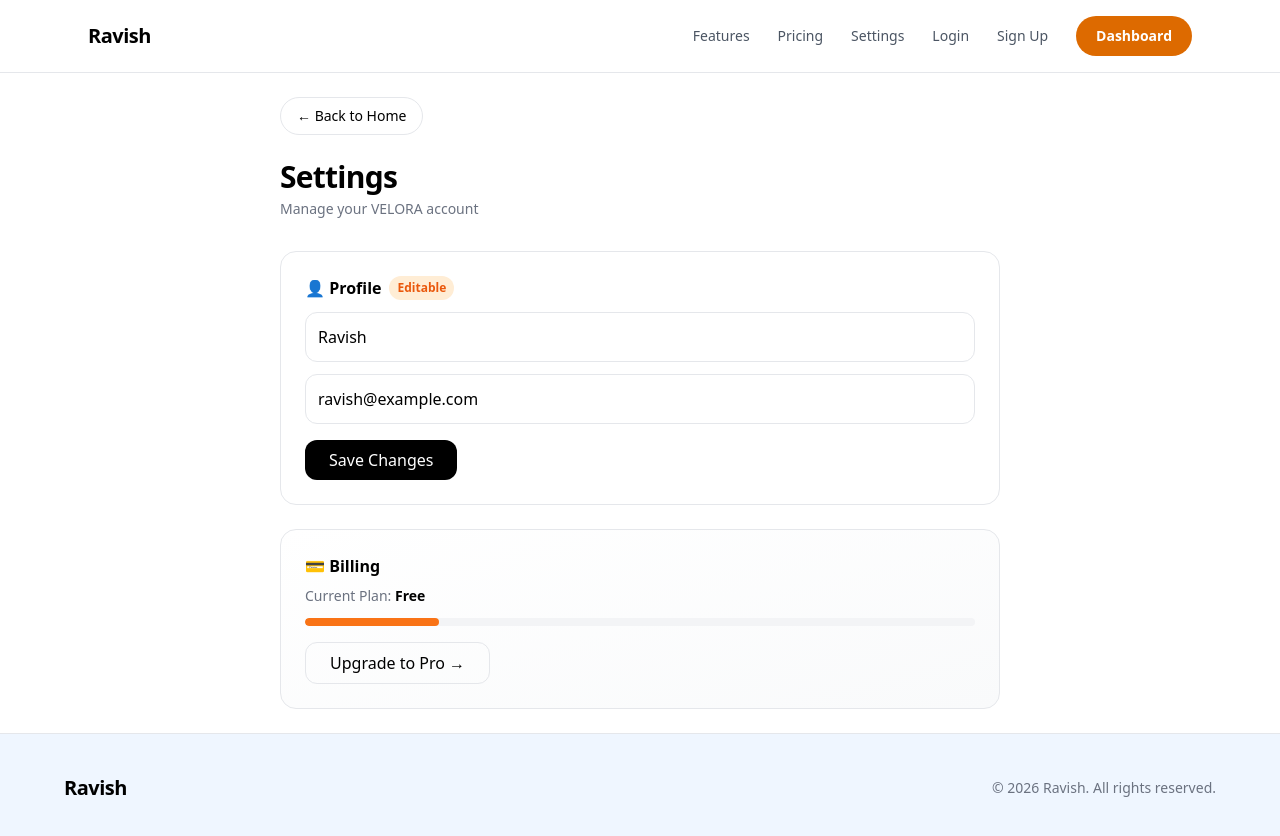
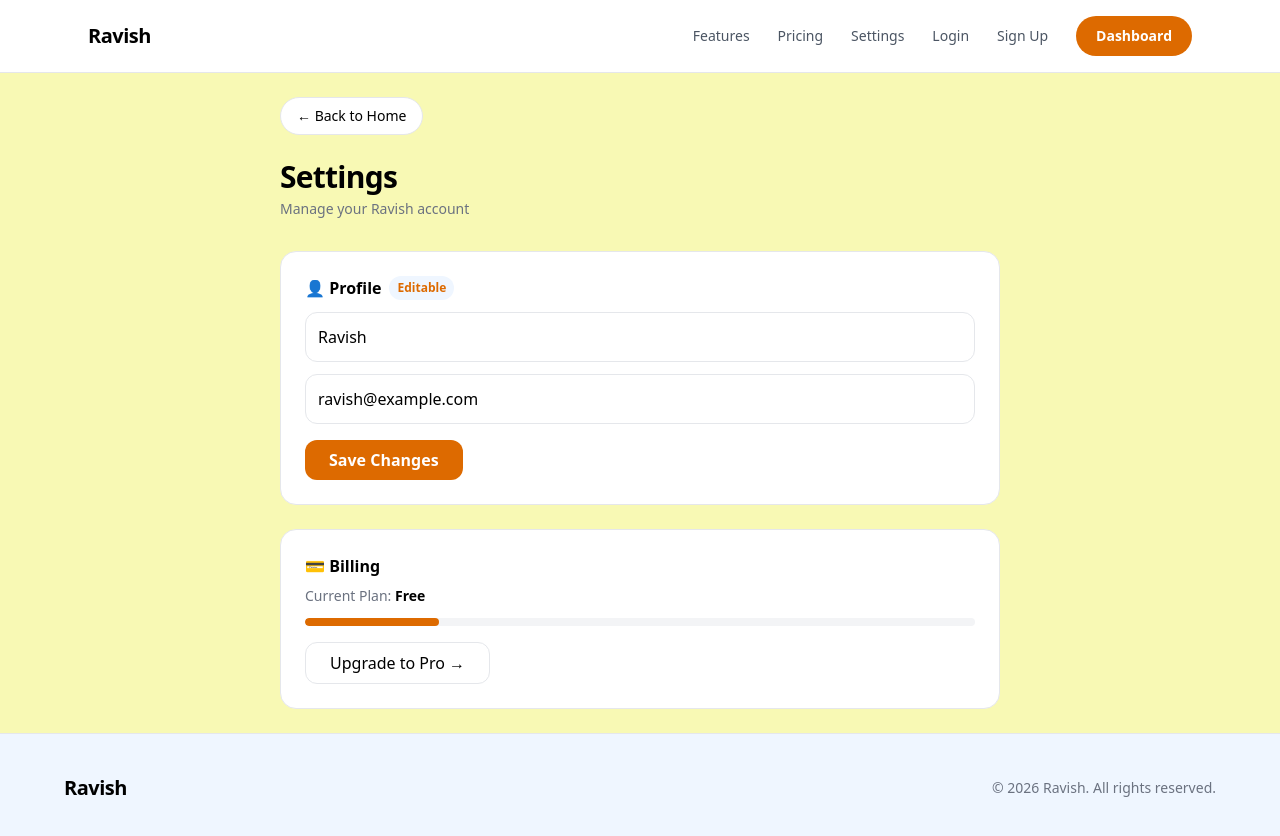
Before and after one commit to Ravs10/saas-starter-kit, a Next.js app: page /settings in a window 1280 px wide. Shown: the top 836 px of the page. Built offline with nearby package versions, Linux system fonts and the light colour scheme.

Commit message:
Refactor Settings page layout and styles

```diff
--- a/app/settings/page.tsx
+++ b/app/settings/page.tsx
@@ -1,27 +1,38 @@
+"use client"
+import { SITE_CONFIG } from "@/app/config"
 import Navbar from "../components/Navbar"
 import Footer from "../components/Footer"
 
 export default function Settings() {
   return (
-    <div className="min-h-screen bg-white">
+    // FIX: bg-white hata diya - ab layout.tsx se body color ayega
+    <div className="min-h-screen flex flex-col">
       <Navbar/>
-      <div className="max-w-3xl mx-auto p-6">
-        <a href="/" className="inline-block mb-6 text-sm border px-4 py-2 rounded-full hover:bg-black hover:text-white transition-all">← Back to Home</a>
+      <div className="max-w-3xl mx-auto p-6 w-full flex-1">
+        <a href="/" className="inline-block mb-6 text-sm border px-4 py-2 rounded-full bg-white hover:bg-black hover:text-white transition-all">← Back to Home</a>
         <h1 className="text-3xl font-black tracking-tight">Settings</h1>
-        <p className="text-gray-500 text-sm mt-1">Manage your VELORA account</p>
+        <p className="text-gray-500 text-sm mt-1">Manage your {SITE_CONFIG.name} account</p>
 
-        <div className="mt-8 border rounded-2xl p-6 hover:shadow-xl hover:border-orange-300 transition-all duration-300 group">
-          <h3 className="font-bold flex items-center gap-2">👤 Profile <span className="text-xs bg-orange-100 text-orange-600 px-2 py-1 rounded-full">Editable</span></h3>
-          <input className="w-full mt-3 border p-3 rounded-xl focus:ring-2 focus:ring-orange-400 focus:border-orange-400 outline-none transition" defaultValue="Ravish" />
-          <input className="w-full mt-3 border p-3 rounded-xl focus:ring-2 focus:ring-orange-400 focus:border-orange-400 outline-none transition" defaultValue="ravish@example.com" />
-          <button className="mt-4 bg-black text-white px-6 py-2 rounded-xl hover:bg-orange-500 hover:scale-105 hover:shadow-lg transition-all duration-300">Save Changes</button>
+        <div className="mt-8 border rounded-2xl p-6 hover:shadow-xl transition-all duration-300 group bg-white">
+          <h3 className="font-bold flex items-center gap-2">👤 Profile
+            <span className="text-xs px-2 py-1 rounded-full font-bold" style={{ backgroundColor: SITE_CONFIG.theme.secondary, color: SITE_CONFIG.theme.primary }}>Editable</span>
+          </h3>
+          <input className="w-full mt-3 border p-3 rounded-xl outline-none transition focus:ring-2" defaultValue={SITE_CONFIG.name} />
+          <input className="w-full mt-3 border p-3 rounded-xl outline-none transition focus:ring-2" defaultValue="ravish@example.com" />
+          <button className="mt-4 text-white px-6 py-2 rounded-xl hover:scale-105 hover:shadow-lg transition-all duration-300 font-bold" style={{ backgroundColor: SITE_CONFIG.theme.primary }}>
+            Save Changes
+          </button>
         </div>
 
-        <div className="mt-6 border rounded-2xl p-6 hover:shadow-xl hover:border-orange-300 transition-all duration-300 bg-gradient-to-br from-white to-gray-50">
+        <div className="mt-6 border rounded-2xl p-6 hover:shadow-xl transition-all duration-300 bg-white">
           <h3 className="font-bold flex items-center gap-2">💳 Billing</h3>
           <p className="text-sm text-gray-500 mt-2">Current Plan: <span className="font-bold text-black">Free</span></p>
-          <div className="mt-3 h-2 bg-gray-100 rounded-full overflow-hidden"><div className="h-full w-[20%] bg-orange-500 rounded-full"></div></div>
-          <button className="mt-4 border px-6 py-2 rounded-xl hover:bg-black hover:text-white transition-all">Upgrade to Pro →</button>
+          <div className="mt-3 h-2 bg-gray-100 rounded-full overflow-hidden">
+            <div className="h-full w-[20%] rounded-full" style={{ backgroundColor: SITE_CONFIG.theme.primary }}></div>
+          </div>
+          <button className="mt-4 border px-6 py-2 rounded-xl hover:bg-black hover:text-white transition-all font-medium">
+            Upgrade to Pro →
+          </button>
         </div>
       </div>
       <Footer/>
```
